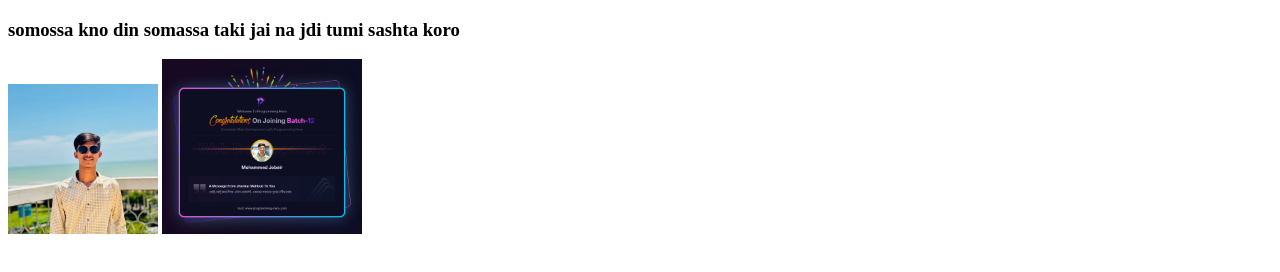
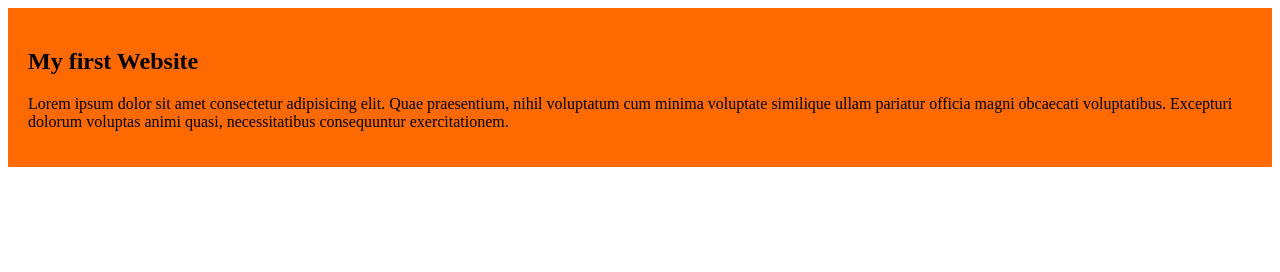
Before and after one commit to MohammedJobair/Problem-with-never-last, a plain HTML site: page index.html in a window 1280 px wide. Drawn offline with Linux system fonts and the light colour scheme.

Commit message:
added the first blogs

```diff
--- /dev/null
+++ b/blogs.css
@@ -0,0 +1,4 @@
+div{
+    background-color: rgb(255, 106, 0);
+    padding: 20px;
+}
--- a/index.html
+++ b/index.html
@@ -4,10 +4,12 @@
     <meta charset="UTF-8">
     <meta name="viewport" content="width=device-width, initial-scale=1.0">
     <title>Problem with never last forever</title>
+    <link rel="stylesheet" href="blogs.css">
 </head>
 <body>
-    <h3>somossa kno din somassa taki jai na jdi tumi sashta koro</h3>
-    <img width="150px" src="jk 01.jpg" alt="">
-    <img width="200px" src="WhatsApp Image 2025-06-27 at 02.52.33_66da2256.jpg" alt="">
+   <div>
+    <h2>My first Website</h2>
+    <p>Lorem ipsum dolor sit amet consectetur adipisicing elit. Quae praesentium, nihil voluptatum cum minima voluptate similique ullam pariatur officia magni obcaecati voluptatibus. Excepturi dolorum voluptas animi quasi, necessitatibus consequuntur exercitationem.</p>
+   </div>
 </body>
 </html>
```
Also changed, not shown: 1 other file.
